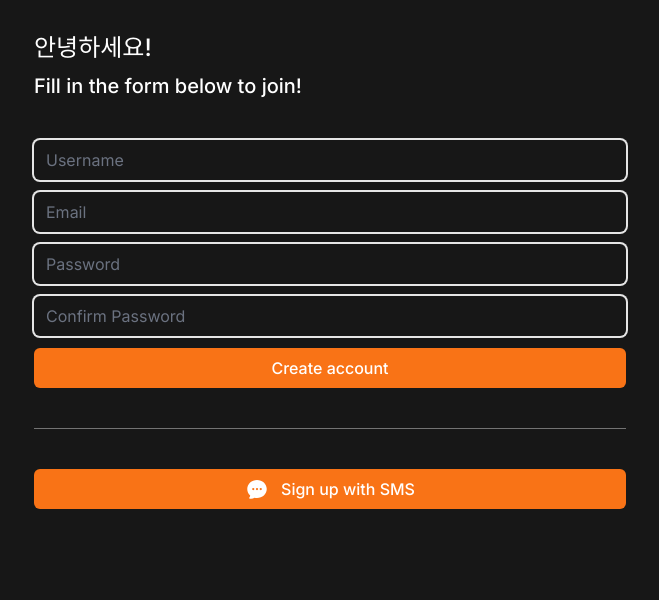
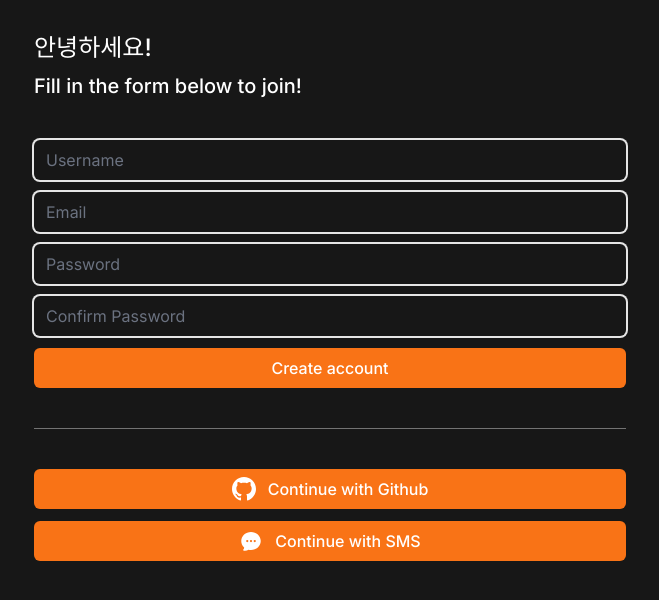
Before and after one commit to KKamjangE/Next14-Toy, a Next.js app: page /create-account in a window 1280 px wide. Shown: the top 600 px of the page, without its empty margins (310-969 px from the left). Built offline with nearby package versions, Linux system fonts and the light colour scheme.

Commit message:
Feat: social login 컴포넌트로 대체

```diff
--- a/app/create-account/page.tsx
+++ b/app/create-account/page.tsx
@@ -1,7 +1,6 @@
 import FormButton from "@/app/components/form-btn";
 import FormInput from "@/app/components/form-input";
-import { ChatBubbleOvalLeftEllipsisIcon } from "@heroicons/react/24/solid";
-import Link from "next/link";
+import SocialLogin from "@/app/components/social-login";
 
 export default function CreateAccount() {
     return (
@@ -37,18 +36,7 @@ export default function CreateAccount() {
                 />
                 <FormButton loading={false} text="Create account" />
             </form>
-            <div className="h-px w-full bg-neutral-500" />
-            <div>
-                <Link
-                    href={"/sms"}
-                    className="primary-btn flex h-10 items-center justify-center gap-3"
-                >
-                    <span>
-                        <ChatBubbleOvalLeftEllipsisIcon className="h-6 w-6" />
-                    </span>
-                    <span>Sign up with SMS</span>
-                </Link>
-            </div>
+            <SocialLogin />
         </div>
     );
 }
```
